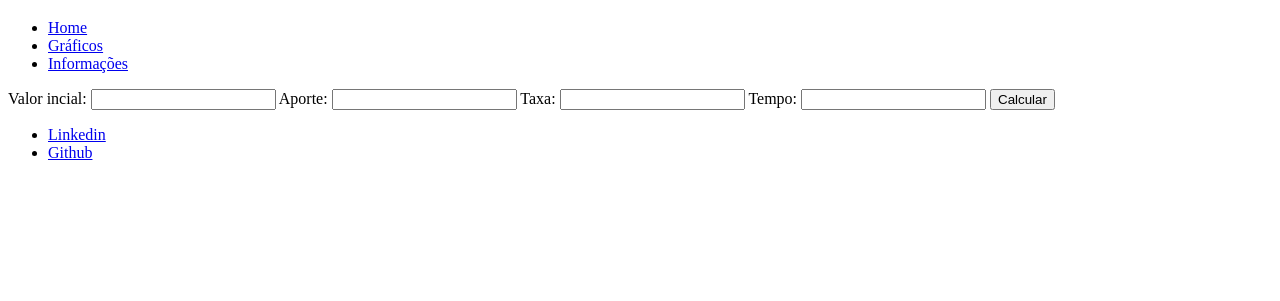
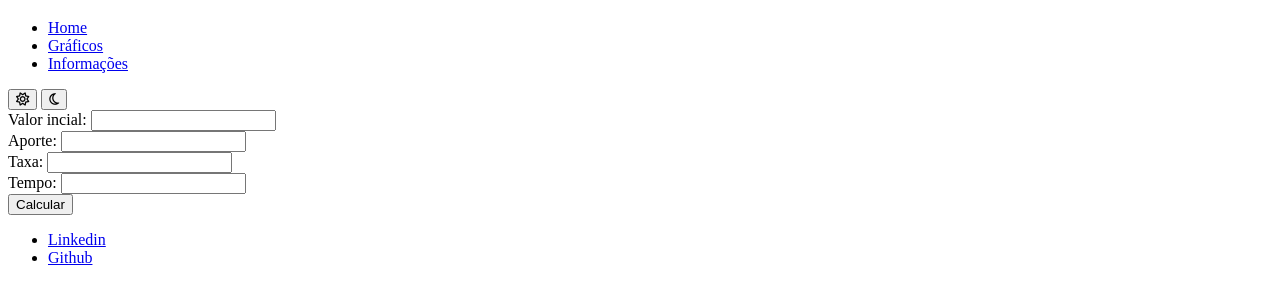
Before and after one commit to Felipe-C-Gonzalez/patrimonio-exponencial, a plain HTML site: page index.html in a window 1280 px wide. Shown: the part 61-362 px from the top of the page. Drawn offline with Linux system fonts and the light colour scheme.

Commit message:
refactor: melhora semântica HTML e acessibilidade

```diff
--- a/index.html
+++ b/index.html
@@ -13,12 +13,17 @@
     <link
         href="https://fonts.googleapis.com/css2?family=Inter:ital,opsz,wght@0,14..32,100..900;1,14..32,100..900&display=swap"
         rel="stylesheet">
+
+    <link rel="stylesheet" href="./css/reset.css">
+    <link rel="stylesheet" href="./css/styles.css">
+    <link rel="stylesheet" href="https://cdnjs.cloudflare.com/ajax/libs/font-awesome/6.5.1/css/all.min.css">
 </head>
 
 <body>
-    <header>
-        <h1>Patrimônio Exponencial</h1>
-        <nav>
+    <header class="header">
+        <div>
+            <h1 class="title">Patrimônio Exponencial</h1>
+            <nav class="navigation-links">
                 <ul>
                     <li>
                         <a href="index.html">Home</a>
@@ -31,26 +36,40 @@
                     </li>
                 </ul>
             </nav>
-
+        </div>
+        <div class="thema-switch">
+            <button aria-label="Alternar tema claro e escuro" title="Alternar tema claro e escuro"><i
+                    class="fa-regular fa-sun"></i></button>
+            <button aria-label="Alternar tema claro e escuro" title="Alternar tema claro e escuro"><i
+                    class="fa-regular fa-moon"></i></button>
+        </div>
     </header>
 
     <main>
         <form class="form">
+            <div class="form-group value-initital">
                 <label for="initial-value">Valor incial:</label>
-            <input type="number" name="initial-value" id="initial-value">
+                <input type="number" name="initial-value" id="initial-value" step="0.01" inputmode="decimal" required>
+            </div>
+            <div class=" form-group contribution">
                 <label for="contribution">Aporte:</label>
-            <input type="number" name="contribution" id="contribution">
+                <input type="number" name="contribution" id="contribution" step="0.01" inputmode="decimal" required>
+            </div>
+            <div class="form-group rate">
                 <label for="rate">Taxa:</label>
-            <input type="number" name="rate" id="rate">
+                <input type="number" name="rate" id="rate" step="0.01" inputmode="decimal" required>
+            </div>
+            <div class="form-group time">
                 <label for="time">Tempo:</label>
-            <input type="number" name="time" id="time">
+                <input type="number" name="time" id="time" inputmode="decimal" required>
+            </div>
 
-            <button type="button" id="btn-calculate">Calcular</button>
+            <button type="submit" id="btn-calculate" class="btn-calculate">Calcular</button>
         </form>
-        <section id="results"></section>
+        <section id="results" class="results" aria-live="polite"></section>
     </main>
 
-    <footer>
+    <footer class="footer">
         <ul>
             <li>
                 <a href="#">Linkedin</a>
```
Lines whose indentation alone changed are shown as unchanged.
